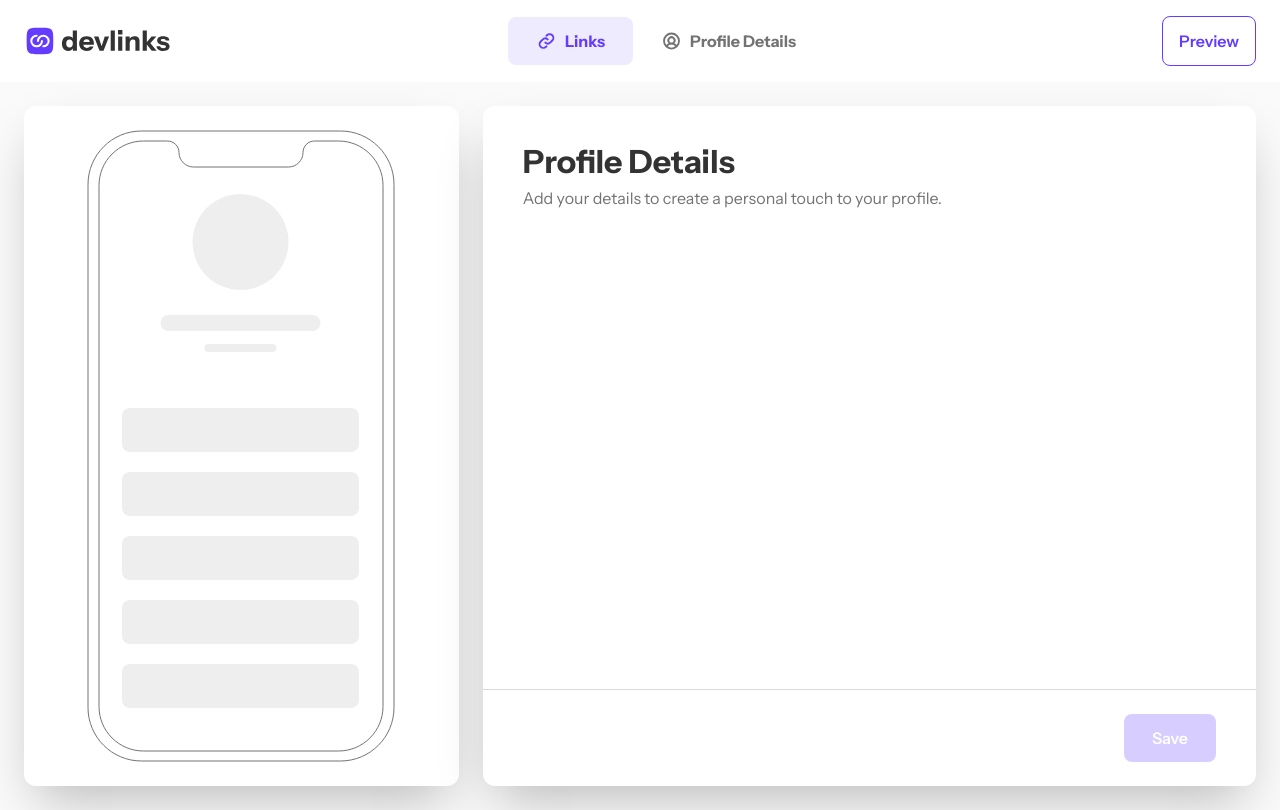
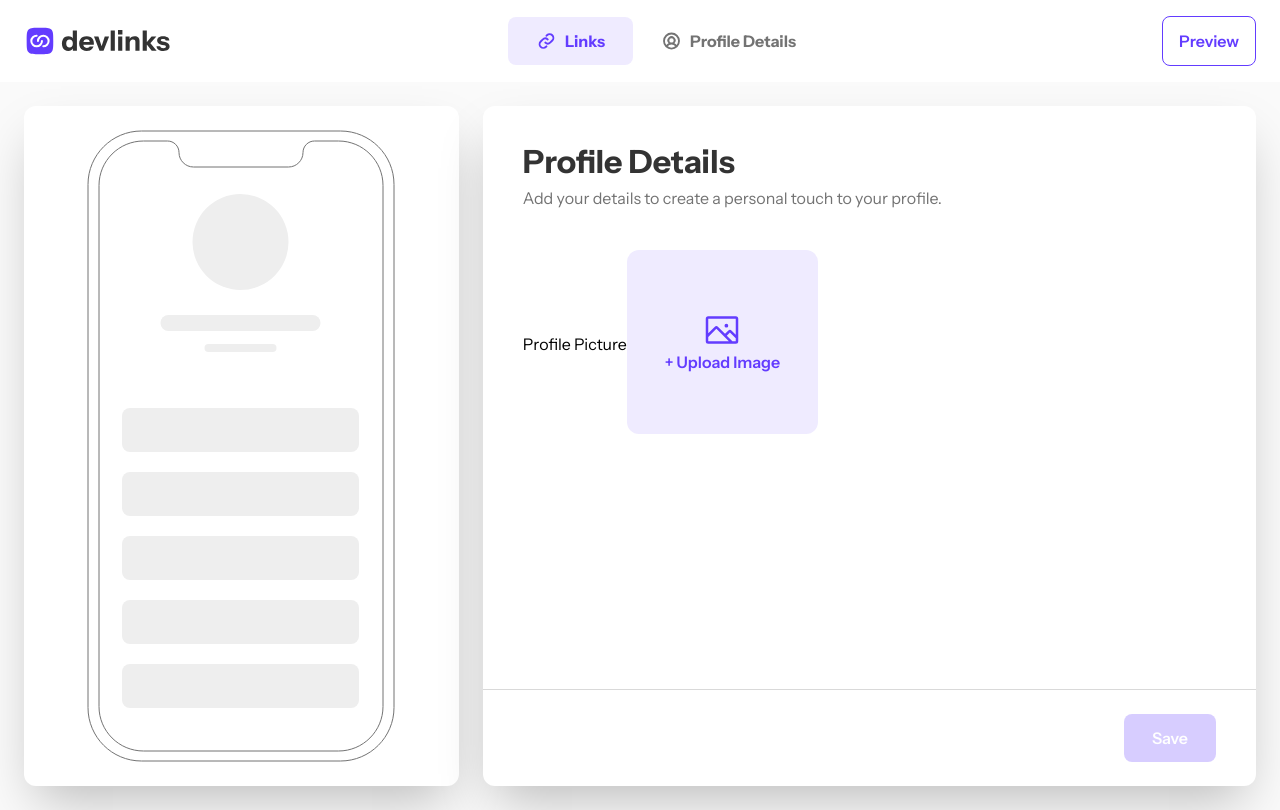
Before and after one commit to David-Henery4/Link-Share, a Next.js app: page / in a window 1280 px wide. Built offline with nearby package versions, Linux system fonts and the light colour scheme.

Commit message:
form-image-input-inital-setup

```diff
--- a/src/components/profile-section-comps/ProfileForm.tsx
+++ b/src/components/profile-section-comps/ProfileForm.tsx
@@ -1,9 +1,11 @@
-
+import { ProfileImageUpload, Input } from "./form-comps";
 
 const ProfileForm = () => {
-  return <form className="w-full mt-10">
+  return (
+    <form className="w-full mt-10">
+      <ProfileImageUpload />
+    </form>
+  );
+};
 
-  </form>;
-}
-
-export default ProfileForm
+export default ProfileForm;
--- a/src/components/profile-section-comps/form-comps/Input.tsx
+++ b/src/components/profile-section-comps/form-comps/Input.tsx
@@ -1,12 +1,15 @@
+interface InputTypes {
+  id: string;
+  label: string;
+}
 
-
-const Input = () => {
+const Input = ({ id, label }: InputTypes) => {
   return (
     <div>
-      <label htmlFor="imageFile"></label>
-      <input type="file" id="imageFile" accept="image/*" />;
+      <label htmlFor={id}>{label}</label>
+      <input type="text" id={id} name={id} />;
     </div>
   );
-}
+};
 
-export default Input
+export default Input;
--- a/src/components/profile-section-comps/form-comps/ProfileImageUpload.tsx
+++ b/src/components/profile-section-comps/form-comps/ProfileImageUpload.tsx
@@ -1,18 +1,20 @@
-import { BaseText } from "../../reusable/text";
 import { UploadImageIcon } from "../../icons";
 
 const ProfileImageUpload = () => {
   return (
     <div className="w-full">
-      <BaseText size="medium">Profile Picture</BaseText>
-      <div>
-        <button className="px-[38px] py-[60px] rounded-xl bg-purpleLight text-purple font-semibold inline-flex flex-col justify-center items-center">
-          <span>
-            <UploadImageIcon />
-          </span>
-          + Upload Image
-        </button>
-
+      <label htmlFor="imageFile">Profile Picture</label>
+      <div className="relative px-[38px] py-[60px] rounded-xl bg-purpleLight text-purple font-semibold inline-flex flex-col justify-center items-center">
+        <span>
+          <UploadImageIcon />
+        </span>
+        + Upload Image
+        <input
+          className="absolute top-0 left-0 w-full h-full opacity-0 hover:cursor-pointer"
+          type="file"
+          id="imageFile"
+          accept="image/*"
+        />
       </div>
     </div>
   );
--- /dev/null
+++ b/src/components/profile-section-comps/form-comps/index.ts
@@ -0,0 +1,7 @@
+import ProfileImageUpload from "./ProfileImageUpload";
+import Input from "./Input";
+
+export {
+  Input,
+  ProfileImageUpload
+}
```
